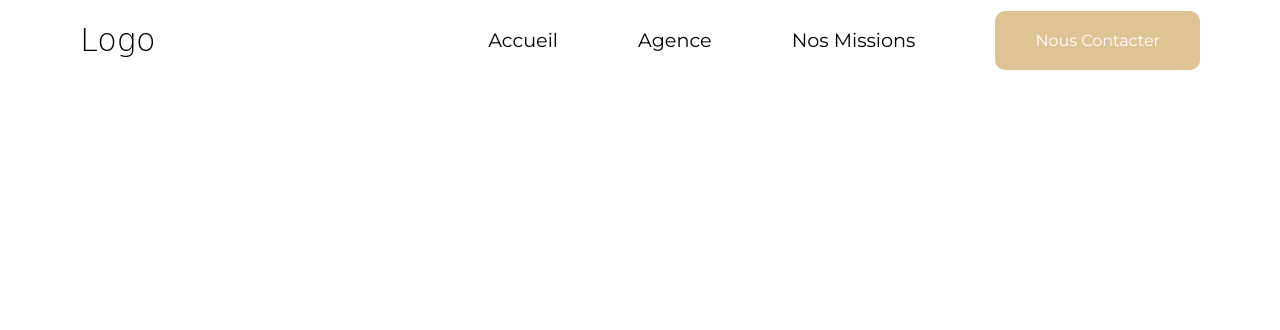
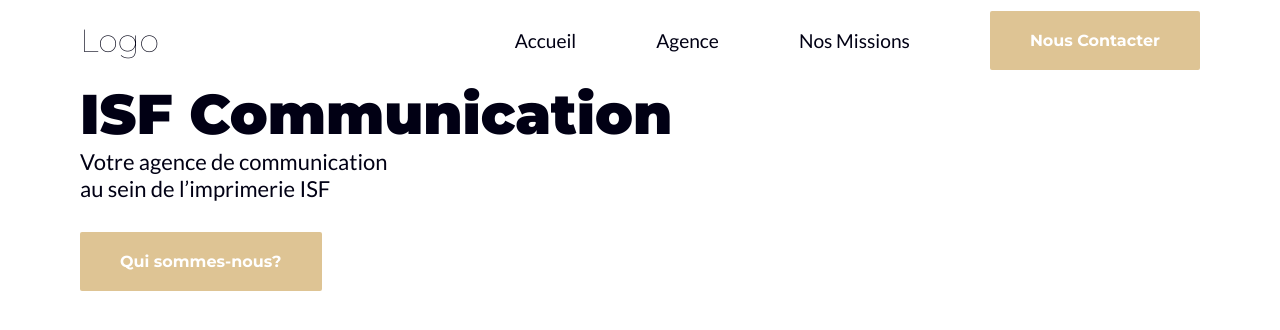
Before and after one commit to fredericVannier/isf--communication, a plain HTML site: page index.html in a window 1280 px wide. Drawn offline with nearby package versions, Linux system fonts and the light colour scheme.

Commit message:
home title + text

```diff
--- a/index.html
+++ b/index.html
@@ -4,7 +4,7 @@
 <head>
     <meta charset="UTF-8" />
     <meta name="viewport" content="width=device-width, initial-scale=1.0" />
-    <link rel="stylesheet" href="./style.css" />
+    <link rel="stylesheet" href="./styles/style.css" />
     <link
         href="https://fonts.googleapis.com/css2?family=Lato:ital,wght@0,100;0,300;0,400;0,700;0,900;1,100;1,300;1,400;1,700;1,900&family=Montserrat:ital,wght@0,100;0,200;0,300;0,400;0,500;0,600;0,700;0,800;0,900;1,100;1,200;1,300;1,400;1,500;1,600;1,700;1,800;1,900&display=swap"
         rel="stylesheet">
@@ -25,6 +25,18 @@
                     <button class="primary-btn nav-btn">Nous Contacter</button>
                 </ul>
             </nav>
+
+            <section class="main-section">
+                <div class="left-content">
+                    <h1 class="home-title">ISF Communication</h1>
+                    <p class="home-text">Votre agence de communication
+                        <br> au sein de l’imprimerie ISF</p>
+                        <div class="button-container">
+                            <button class="primary-btn home-text-btn">Qui sommes-nous?</button>
+                        </div>
+                </div>
+            </section>
+
         </section>
     </main>
     <div class="intro">
@@ -41,6 +53,7 @@
         </div>
     </div>
     <div class="slider"></div>
+
     <script src="https://cdnjs.cloudflare.com/ajax/libs/gsap/3.5.1/gsap.min.js"
         integrity="sha512-IQLehpLoVS4fNzl7IfH8Iowfm5+RiMGtHykgZJl9AWMgqx0AmJ6cRWcB+GaGVtIsnC4voMfm8f2vwtY+6oPjpQ=="
         crossorigin="anonymous"></script>
--- /dev/null
+++ b/styles/_variables.scss
@@ -0,0 +1,3 @@
+$primaryColor: #008c93;
+$secondaryColor: #dec494;
+$fontColor: #010014;
--- a/style.scss
+++ b/styles/style.scss
@@ -1,10 +1,14 @@
+@import "./variables";
+
 * {
   margin: 0;
   padding: 0;
   box-sizing: border-box;
 }
+
 main {
-  font-family: 'Montserrat', sans-serif;
+  font-family: "Lato", sans-serif;
+  color: $fontColor;
 }
 
 .landing {
@@ -29,7 +33,7 @@ main {
         font-size: 1.2rem;
 
         &:hover {
-          color: #008c93;
+          color: $primaryColor;
         }
       }
 
@@ -37,13 +41,14 @@ main {
         padding: 20px 40px;
         border: none;
         font-size: 16px;
-        border-radius: 10px;
+        border-radius: 2px;
         background: #dec494;
-        font-family: 'Montserrat', sans-serif;
+        font-family: "Montserrat", sans-serif;
         color: white;
+        font-weight: 700;
 
         &:hover {
-          background: #008c93;
+          background: $primaryColor;
         }
       }
 
@@ -53,7 +58,7 @@ main {
     }
 
     #logo {
-      font-family: "Lobster", cursive;
+      font-family: "Montserrat", sans-serif;
       font-weight: lighter;
       font-size: 2rem;
     }
@@ -71,7 +76,7 @@ main {
 }
 
 .intro {
-  background: #008c93;
+  background: $primaryColor;
   position: fixed;
   top: 0;
   left: 0;
@@ -83,11 +88,12 @@ main {
 
   .intro-text {
     color: rgb(233, 233, 233);
-    font-family: "Heebo", sans-serif;
+    font-family: "Montserrat", sans-serif;
+    font-weight: 900;
     font-size: 3rem;
 
     .hide {
-      background: #008c93;
+      background: $primaryColor;
       overflow: hidden;
 
       span {
@@ -97,6 +103,7 @@ main {
     }
   }
 }
+
 .slider {
   background: #dec494;
   position: fixed;
@@ -106,3 +113,41 @@ main {
   height: 100%;
   transform: translateY(100%);
 }
+
+.main-section {
+  display: flex;
+
+  .left-content {
+    display: flex;
+    flex-direction: column;
+    justify-content: center;
+
+    .home-title {
+      font-family: "Montserrat", sans-serif;
+      font-weight: 900;
+      font-size: 3.5rem;
+    }
+
+    .home-text {
+      font-size: 22px;
+    }
+
+    .primary-btn {
+      padding: 20px 40px;
+      border: none;
+      font-size: 16px;
+      border-radius: 2px;
+      background: #dec494;
+      font-family: "Montserrat", sans-serif;
+      color: white;
+      font-weight: 700;
+
+      &:hover {
+        background: $primaryColor;
+      }
+    }
+    .home-text-btn {
+      margin-top: 30px;
+    }
+  }
+}
```
Also changed, not shown: styles/style.css, 2 other files.
